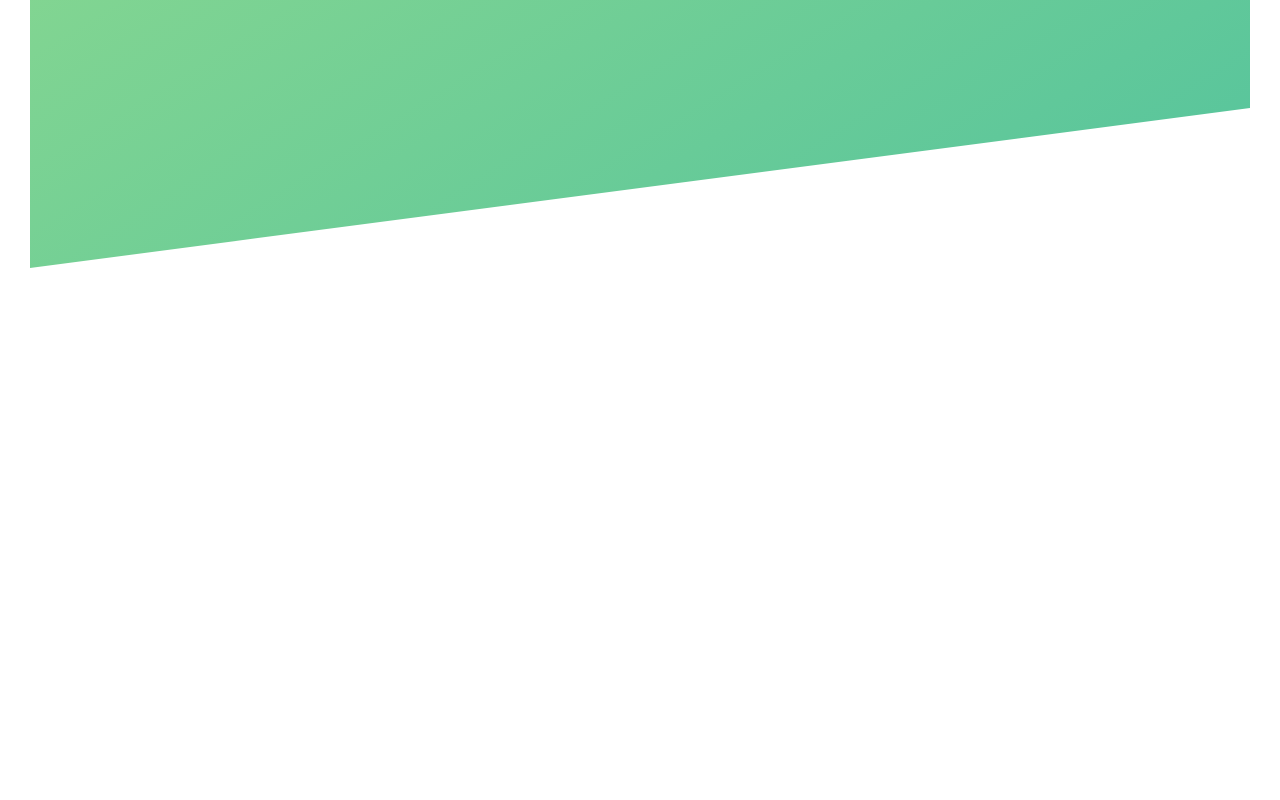
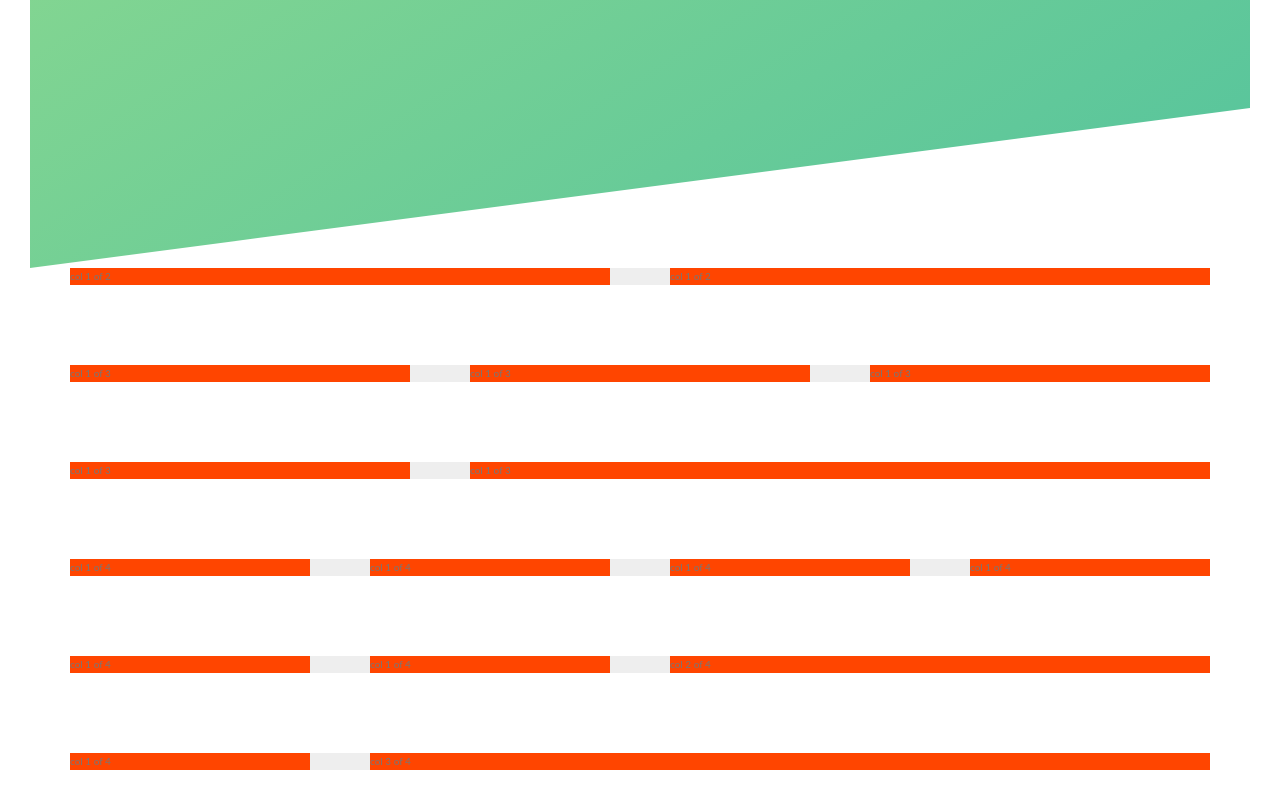
Before and after one commit to binhussen/tour-website, a website: page index.html in a window 1280 px wide. Shown: the part 522-1322 px from the top of the page. Before the commit the page ends 820 px from the top, so only its background shows below. Drawn offline with Linux system fonts and the light colour scheme.

Commit message:
Custom grid with float

```diff
--- a/index.html
+++ b/index.html
@@ -22,5 +22,39 @@
 				<a href="#" class="btn btn--white btn--animate">Discover our tours</a>
 			</div>
 		</header>
+
+		<section class="grid">
+			<div class="row">
+				<div class="col-1-of-2">col 1 of 2</div>
+				<div class="col-1-of-2">col 1 of 2</div>
+			</div>
+			<div class="row">
+				<div class="col-1-of-3">col 1 of 3</div>
+				<div class="col-1-of-3">col 1 of 3</div>
+				<div class="col-1-of-3">col 1 of 3</div>
+			</div>
+			<div class="row">
+				<div class="col-1-of-3">col 1 of 3</div>
+				<div class="col-2-of-3">col 1 of 3</div>
+			</div>
+
+			<div class="row">
+				<div class="col-1-of-4">col 1 of 4</div>
+				<div class="col-1-of-4">col 1 of 4</div>
+				<div class="col-1-of-4">col 1 of 4</div>
+				<div class="col-1-of-4">col 1 of 4</div>
+			</div>
+
+			<div class="row">
+				<div class="col-1-of-4">col 1 of 4</div>
+				<div class="col-1-of-4">col 1 of 4</div>
+				<div class="col-2-of-4">col 2 of 4</div>
+			</div>
+
+			<div class="row">
+				<div class="col-1-of-4">col 1 of 4</div>
+				<div class="col-3-of-4">col 3 of 4</div>
+			</div>
+		</section>
 	</body>
 </html>
--- a/style/abstracts/_mixins.scss
+++ b/style/abstracts/_mixins.scss
@@ -0,0 +1,9 @@
+/** @format */
+
+@mixin clearfix {
+	&::after {
+		content: '';
+		display: table;
+		clear: both;
+	}
+}
--- a/style/abstracts/_variables.scss
+++ b/style/abstracts/_variables.scss
@@ -1,7 +1,15 @@
 /** @format */
+// colors
 $color-primary: #55c57a;
 $color-primary-dark: #28b485;
 $color-primary-light: #7ed56f;
 $color-grey-dark: #777;
 $color-white: #fff;
 $color-black: #000;
+
+$color-gey-light-1: #f7f7f7;
+
+// grid
+$grid-width: 114rem;
+$gutter-vertical: 8rem;
+$gutter-horizontal: 6rem;
--- /dev/null
+++ b/style/layout/_grid.scss
@@ -0,0 +1,48 @@
+/** @format */
+
+.row {
+	max-width: $grid-width;
+	background-color: #eee;
+	margin: 0 auto;
+
+	&:not(:last-child) {
+		margin-bottom: $gutter-vertical;
+	}
+
+	@include clearfix;
+
+	[class^='col-'] {
+		background-color: orangered;
+		float: left;
+
+		&:not(:last-child) {
+			margin-right: $gutter-horizontal;
+		}
+	}
+
+	.col-1-of-2 {
+		width: calc((100% - #{$gutter-horizontal}) / 2);
+	}
+	.col-1-of-3 {
+		width: calc((100% - 2 * #{$gutter-horizontal}) / 3);
+	}
+	.col-1-of-4 {
+		width: calc((100% - 3 * #{$gutter-horizontal}) / 4);
+	}
+
+	.col-2-of-3 {
+		width: calc(
+			2 * ((100% - 2 * #{$gutter-horizontal}) / 3) + #{$gutter-horizontal}
+		);
+	}
+	.col-2-of-4 {
+		width: calc(
+			2 * ((100% - 3 * #{$gutter-horizontal}) / 4) + #{$gutter-horizontal}
+		);
+	}
+	.col-3-of-4 {
+		width: calc(
+			3 * ((100% - 3 * #{$gutter-horizontal}) / 4) + 2 * #{$gutter-horizontal}
+		);
+	}
+}
--- a/style/main.scss
+++ b/style/main.scss
@@ -1,15 +1,16 @@
 /** @format */
-@import "abstracts/functions";
-@import "abstracts/mixins";
-@import "abstracts/variables";
+@import 'abstracts/functions';
+@import 'abstracts/mixins';
+@import 'abstracts/variables';
 
-@import "base/animations";
-@import "base/base";
-@import "base/typography";
-@import "base/utilities";
+@import 'base/animations';
+@import 'base/base';
+@import 'base/typography';
+@import 'base/utilities';
 
-@import "components/button";
+@import 'components/button';
 
-@import "layout/header";
+@import 'layout/header';
+@import 'layout/grid';
 
-@import "pages/home";
+@import 'pages/home';
```
Also changed, not shown: css/style.css.
